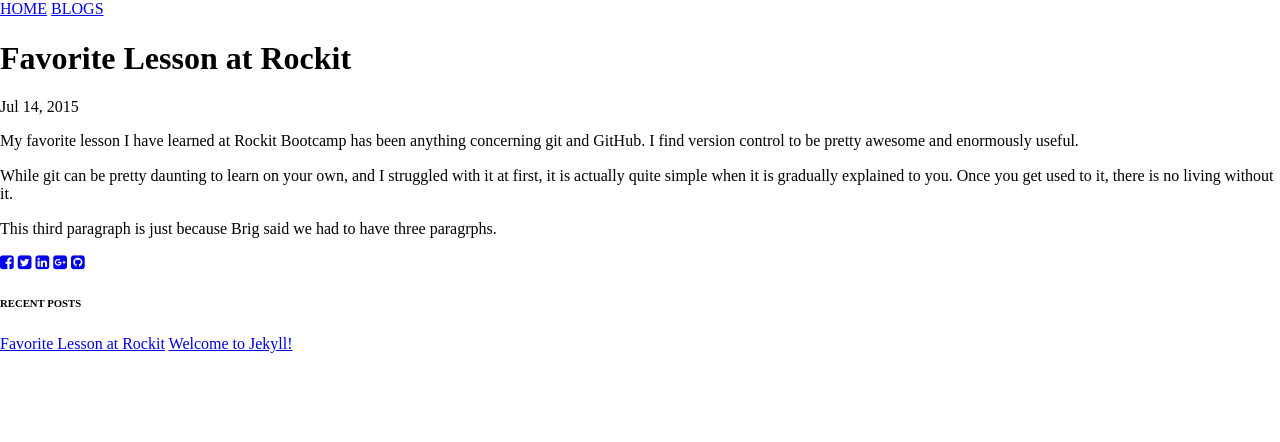
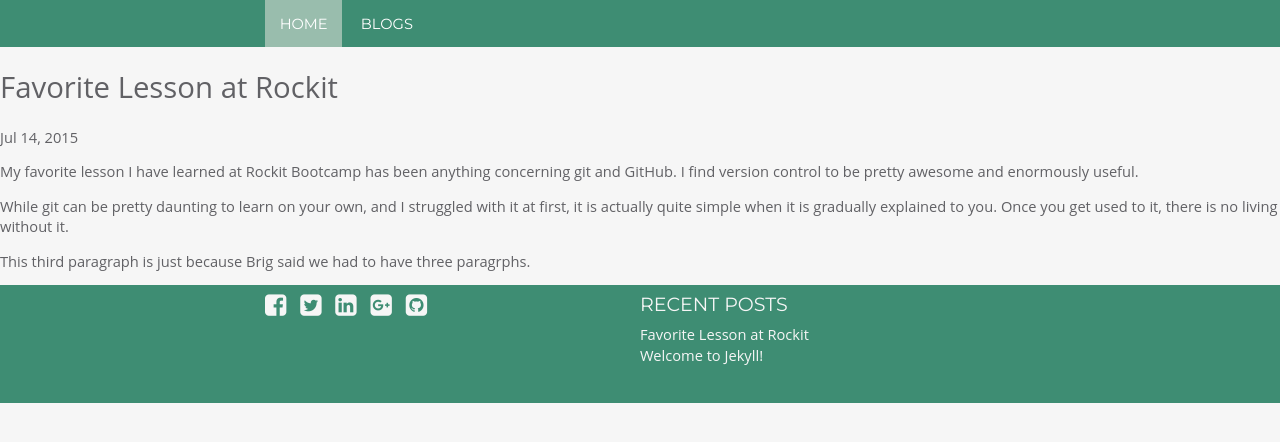
Before and after one commit to troym9731/blog, a Jekyll site: the page built from _posts/2015-07-14-favorite-lesson-at-rockit.md, in a window 1280 px wide. Shown: the top 442 px of the page. Built offline with Jekyll 4.4.1, drawn with Linux system fonts in a browser that asks for light colours; nearby versions of some CDN libraries.

Commit message:
Change css href

```diff
--- a/_config.yml
+++ b/_config.yml
@@ -4,7 +4,7 @@
 description: > # this means to ignore newlines until "baseurl:"
   This is a blog written by someone who probably won't keep up with it and generally
   does not enjoy writing out his thoughts. Happy reading!
-baseurl: "/blog" # the subpath of your site, e.g. /blog/
+baseurl: "/blog/" # the subpath of your site, e.g. /blog/
 url: "http://yourdomain.com" # the base hostname & protocol for your site
 twitter_username: troym9731
 github_username:  troym9731
--- a/_includes/head.html
+++ b/_includes/head.html
@@ -7,7 +7,7 @@
   <meta name="description" content="{% if page.excerpt %}{{ page.excerpt | strip_html | strip_newlines | truncate: 160 }}{% else %}{{ site.description }}{% endif %}">
 
   <link rel="stylesheet" href="https://cdnjs.cloudflare.com/ajax/libs/normalize/3.0.3/normalize.min.css">
-  <link rel="stylesheet" href="css/main.css">
+  <link rel="stylesheet" href="{{ "/css/main.css" | prepend: site.baseurl }}">
   <link rel="stylesheet" href="https://cdnjs.cloudflare.com/ajax/libs/font-awesome/4.3.0/css/font-awesome.min.css">
   <script src="https://ajax.googleapis.com/ajax/libs/jquery/2.1.4/jquery.min.js"></script>
 </head>
```
